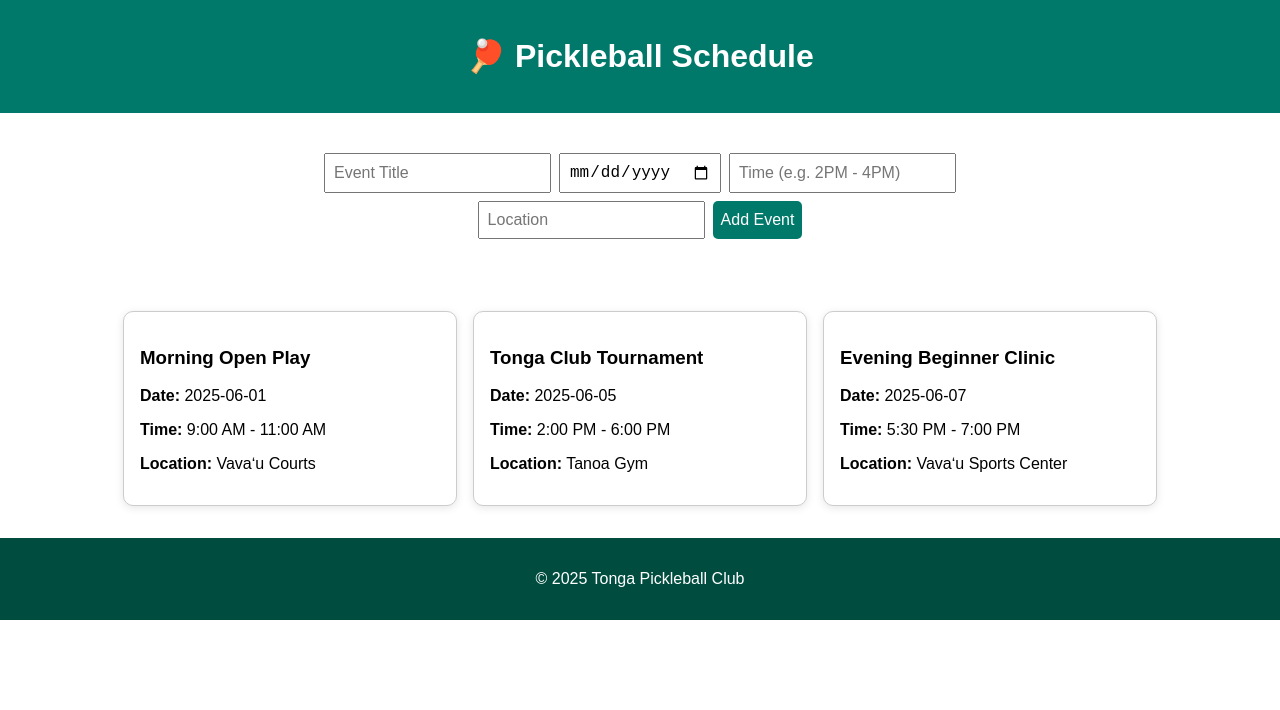
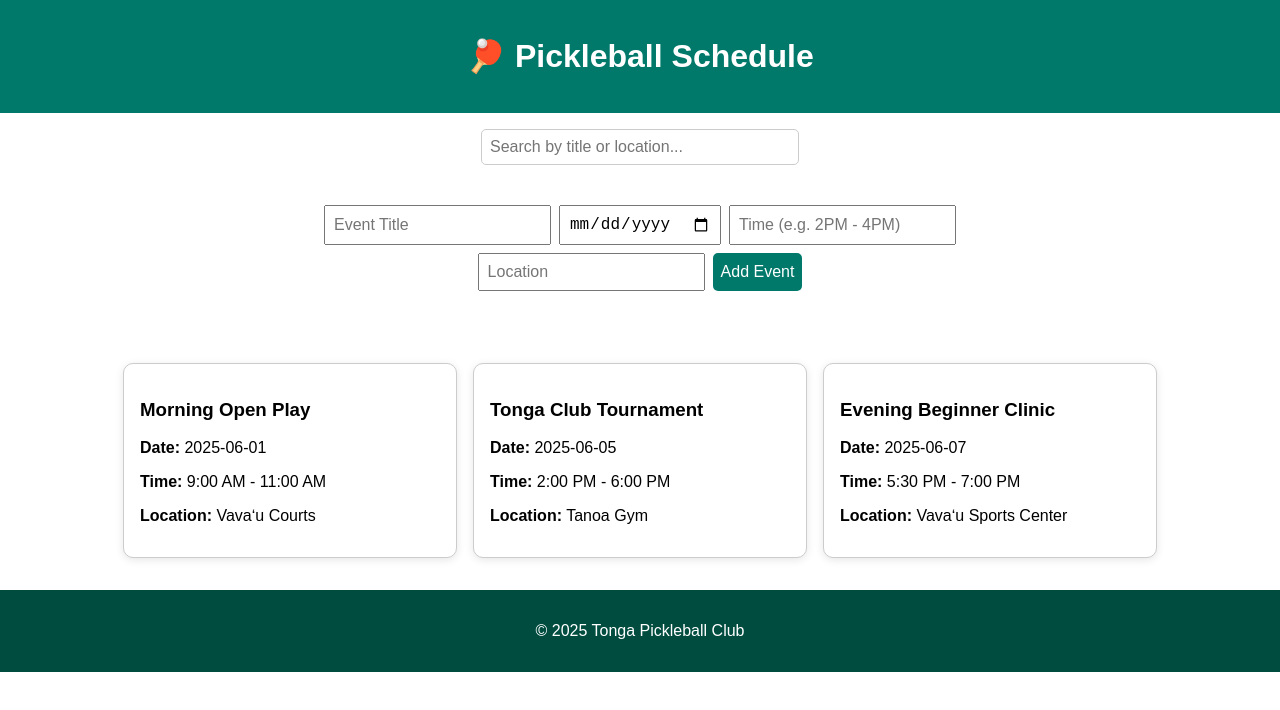
Before and after one commit to lataheanga98/react-frontend-project, a React (Create React App) app in the folder pickleball-schedule-app/: page / in a window 1280 px wide. Shown: the top 710 px of the page. Built offline with nearby package versions, Linux system fonts and the light colour scheme.

Commit message:
Add in another react function for search

```diff
--- a/pickleball-schedule-app/src/App.js
+++ b/pickleball-schedule-app/src/App.js
@@ -31,6 +31,8 @@ function App() {
     location: ''
   });
 
+  const [searchTerm, setSearchTerm] = useState('');
+
   const handleChange = (e) => {
     const { name, value } = e.target;
     setFormData(prev => ({ ...prev, [name]: value }));
@@ -42,24 +44,72 @@ function App() {
     setFormData({ title: '', date: '', time: '', location: '' });
   };
 
+  const filteredEvents = events.filter((event) =>
+    event.title.toLowerCase().includes(searchTerm.toLowerCase()) ||
+    event.location.toLowerCase().includes(searchTerm.toLowerCase())
+  );
+
   return (
     <div className="App">
       <header>
         <h1>🏓 Pickleball Schedule</h1>
       </header>
 
+      {/* Search Bar */}
+      <div className="search-bar">
+        <input
+          type="text"
+          placeholder="Search by title or location..."
+          value={searchTerm}
+          onChange={(e) => setSearchTerm(e.target.value)}
+        />
+      </div>
+
+      {/* Event Form */}
       <form className="event-form" onSubmit={handleSubmit}>
-        <input type="text" name="title" value={formData.title} onChange={handleChange} placeholder="Event Title" required />
-        <input type="date" name="date" value={formData.date} onChange={handleChange} required />
-        <input type="text" name="time" value={formData.time} onChange={handleChange} placeholder="Time (e.g. 2PM - 4PM)" required />
-        <input type="text" name="location" value={formData.location} onChange={handleChange} placeholder="Location" required />
+        <input
+          type="text"
+          name="title"
+          value={formData.title}
+          onChange={handleChange}
+          placeholder="Event Title"
+          required
+        />
+        <input
+          type="date"
+          name="date"
+          value={formData.date}
+          onChange={handleChange}
+          required
+        />
+        <input
+          type="text"
+          name="time"
+          value={formData.time}
+          onChange={handleChange}
+          placeholder="Time (e.g. 2PM - 4PM)"
+          required
+        />
+        <input
+          type="text"
+          name="location"
+          value={formData.location}
+          onChange={handleChange}
+          placeholder="Location"
+          required
+        />
         <button type="submit">Add Event</button>
       </form>
 
+      {/* Events Display */}
       <main className="schedule-container">
-        {events.map((event, index) => (
-          <EventCard key={index} {...event} />
-        ))}
+        {filteredEvents.length > 0 ? (
+          filteredEvents.map((event, index) => (
+            <EventCard key={index} {...event} />
+          ))
+        ) : (
+          <p>No matching events found.</p>
+        )}
       </main>
 
       <footer>
```
